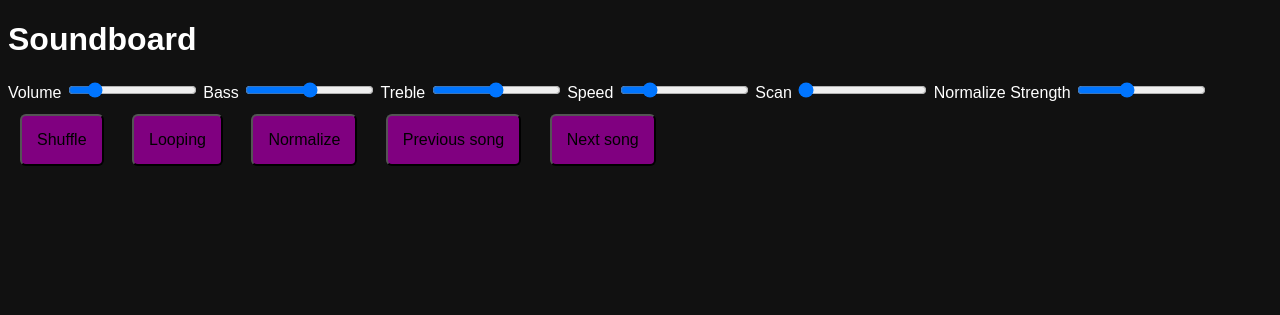
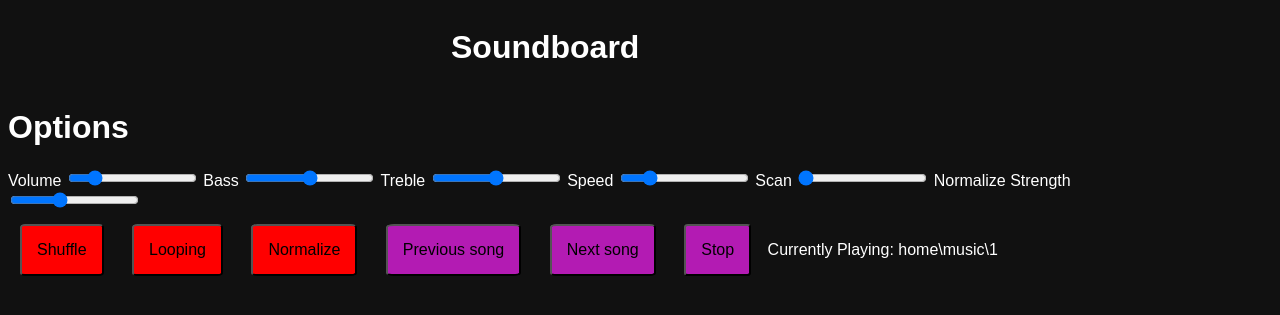
Before and after one commit to Logan-Garcia-inc/sound-board, a Flask app: template templates/index.html in a window 1280 px wide. Shown: the top 315 px of the page. Run offline with Flask 3, Linux system fonts and the light colour scheme; the template is opened without the code that fills it, so the values that code supplies are empty; parts of the project's set-up code (start-up, migrations or seed data) failed here and were passed over.

Commit message:
modified:   .vscode/launch.json modified:   soundboard.py modified:   templates/index.html

```diff
--- a/soundboard.py
+++ b/soundboard.py
@@ -56,7 +56,7 @@
 history=[]
 historyPosition=-1
 target_dBFS=-25.0
-normalize_audio=True
+normalize_audio=False
 state_lock = threading.Lock()
 
 # --- WAV File ---
@@ -254,7 +254,7 @@
     stream.close()
     wf.close()
 
-def on_slider_change(val):
+def on_slider_change(frame):
     global current_frame, user_seeking,WAV_FILE
     if WAV_FILE:
         temp=WAV_FILE
@@ -263,7 +263,7 @@
             temp = fast_speed_change(temp, speed)
         wf = wave.open(temp, 'rb')
         total_frames = wf.getnframes()
-        new_pos = int(float(val) / 100 * total_frames)
+        new_pos = int(float(frame) / 100 * total_frames)
         current_frame = new_pos
         wf.close()
 
@@ -302,15 +302,13 @@
             selected_device_index = idx
             break
 
-def on_speed(val):
-    global skip_loop,speed
-    val=float(val)
-    if abs(val - 1.0) <= 0.02:
-        val = 1.0
+def on_speed(speed_val):
+    global skip_loop, speed
+    speed_val=float(speed_val)
+    if abs(speed_val - 1.0) <= 0.02:
+        speed_val = 1.0
         speed_slider.set(1.0)
-
-    speed = val
-
+    speed = speed_val
     if running:
         skip_loop = True
         on_play(restart=False)
@@ -420,7 +418,7 @@
     on_play(restart=True)
     return("OK")
 
-@app.route("/stop")
+@app.route("/stop", methods=["POST"])
 def on_web_stop():
     global running
     running=False
@@ -454,21 +452,20 @@
     return jsonify(success=True)
 
 @app.route("/set_speed", methods=["POST"])
-def set_speed():
+def web_set_speed():
     global speed
     data = request.json
     speedVal = float(data["value"])
     with state_lock:
-        speed = speedVal
+        on_speed(speedVal)
     return jsonify(success=True)
 
 @app.route("/set_scan", methods=["POST"])
 def set_scan():
-    global current_frame
     data = request.json
     scan = float(data["value"])
     with state_lock:
-        current_frame = scan
+        on_slider_change(scan)
     return jsonify(success=True)
 
 @app.route("/set_normalize_val", methods=["POST"])
@@ -480,47 +477,45 @@
         target_dBFS = normalize
     return jsonify(success=True)
 
-@app.route("/set_shuffle", methods=["POST"])
+@app.route("/shuffle", methods=["POST"])
 def web_shuffle():
     global shuffle
     data = request.json
     with state_lock:
-        shuffle = not shuffle
         toggle(shuffleBtn, "shuffle")
     return "OK"
 
-@app.route("/set_loop", methods=["POST"])
+@app.route("/loop", methods=["POST"])
 def web_loop():
     global looping
     data = request.json
     with state_lock:
-        looping = not looping
         toggle(loopBtn, "looping")
     return "OK"
 
-@app.route("/set_normalize", methods=["POST"])
+@app.route("/normalize", methods=["POST"])
 def web_normalize():
     global normalize_audio
     data = request.json
     with state_lock:
-        normalize_audio = not normalize_audio
         toggle(normalizeBtn, "normalize")
     return "OK"
 
-@app.route("/next_song", methods=["POST"])
+@app.route("/next", methods=["POST"])
 def next():
     next_song()
     return "OK"
 
-@app.route("/last_song", methods=["POST"])
+@app.route("/last", methods=["POST"])
 def previous():
     last_song()
     return "OK"
 
 @app.route("/state")
 def get_state():
-    global volume, bass_gain, treble_gain, speed, shuffle, looping, target_dBFS, normalize_audio, current_frame
+    global volume, bass_gain, treble_gain, speed, shuffle, looping, target_dBFS, normalize_audio, current_frame,WAV_FILE
     with state_lock:
+        print(WAV_FILE)
         state = {
             "volume": volume,
             "bass_gain": bass_gain,
@@ -529,8 +524,10 @@
             "shuffle": shuffle,
             "looping": looping,
             "normalize_strength": target_dBFS,
-            "normalize_audio": normalize_audio,
+            "normalize": normalize_audio,
             "current_frame": current_frame,
+
+            "currently_playing": os.path.basename(WAV_FILE).split(".")[0]
         }
         return jsonify(state)
 
@@ -610,7 +607,7 @@
 loopBtn = tk.Button(button_row, text="Loop", bg="red", command=lambda: toggle(loopBtn, "looping"))
 loopBtn.pack(pady=10,side="left", padx=5)
 
-normalizeBtn = tk.Button(button_row, bg="green",text="Normalize", command=lambda: toggle(normalizeBtn, "normalize"))
+normalizeBtn = tk.Button(button_row, bg="green" if normalize_audio else "red",text="Normalize", command=lambda: toggle(normalizeBtn, "normalize"))
 normalizeBtn.pack(pady=7,side="left", padx=5)
 
 
--- a/templates/index.html
+++ b/templates/index.html
@@ -3,67 +3,72 @@
 <head>
     <title>LAN Soundboard</title>
     <style>
-        body { font-family: sans-serif; background: #111; color: #fff; }
+        body { font-family: sans-serif;
+            background: #111;
+            color: #fff;
+         }
         button {
             margin: 12px;
             padding: 15px;
             font-size: 16px;
             cursor: pointer;
-            background-color: purple;
-            border-radius: 6px;
+            background-color: #b31bb3;
+            border-radius: 6%;
         }
         .sounds {
+            justify-content: center;
             display: flex;
             flex-wrap: wrap;
-            width: clamp(300px, 30%, 600px);
+            width: clamp(300px, 85%, 100%);
         }
     </style>
 </head>
 <body>
 
-    <h1>Soundboard</h1>
-    <div class ="sounds"></div>
+
+    <div class ="sounds">
+        <h1>Soundboard</h1><br
     {% for sound in sounds %}
         <button onclick="play('{{ sound }}')">{{ sound }}</button>
     {% endfor %}
     </div>
 
 <div class="sliderContainer">
-<a>Volume</a> <input class="slider, volSlider" step="0.01" type="range" min="0.00" max="3.00" value="1" oninput="set_state('volume',this.value)">
-<a>Bass</a> <input class="slider, bassSlider" step="0.01" type="range" min="-15" max="15" value="0" oninput="set_state('bass',this.value)">
-<a>Treble</a> <input class="slider, trebleSlider" step="0.01" type="range" min="-12" max="12" value="0" oninput="set_state('treble',this.value)">
-<a>Speed</a> <input class="slider, speedSlider" step="0.01" type="range" min="0.50" max="3" value="1" oninput="set_state('speed',this.value)">
-<a,this.value>Scan</a> <input class="slider, scanSlider" step="0.01" type="range" min="0" max="100" value="0" oninput="set_state('scan',this.value)">
-<a>Normalize Strength</a> <input class="slider, normalizeSlider" step="0.01" type="range" min="-40" max="0" value="50" oninput="set_state('normalize_val',this.value)">
-<button class="optionbtn, shuffle" onclick="set_state('shuffle')">Shuffle</button>
-<button class="optionbtn, looping" onclick="set_state('loop')">Looping</button>
-<button class="optionbtn, normalize" onclick="set_state('normalize')">Normalize</button>
-<button class="optionbtn, previous" onclick="set_state('previous')">Previous song</button>
-<button class="optionbtn, next" onclick="set_state('next')">Next song</button>
+<h1>   Options</h1>
+<a>Volume</a> <input class="slider volSlider" step="0.01" type="range" min="0.00" max="3.00" value="1" oninput="set_state('set_volume',this.value)">
+<a>Bass</a> <input class="slider bassSlider" step="0.01" type="range" min="-15" max="15" value="0" oninput="set_state('set_bass',this.value)">
+<a>Treble</a> <input class="slider trebleSlider" step="0.01" type="range" min="-12" max="12" value="0" oninput="set_state('set_treble',this.value)">
+<a>Speed</a> <input class="slider speedSlider" step="0.01" type="range" min="0.50" max="3" value="1" oninput="set_state('set_speed',this.value)">
+<a,this.value>Scan</a> <input class="slider scanSlider" step="0.01" type="range" min="0" max="100" value="0" oninput="set_state('set_scan',this.value)">
+<a>Normalize Strength</a> <input class="slider normalizeSlider" step="0.01" type="range" min="-40" max="0" value="50" oninput="set_state('set_normalize_val',this.value)">
+<br>
+<button class="optionbtn shuffle" onclick="set_state('shuffle')">Shuffle</button>
+<button class="optionbtn looping" onclick="set_state('loop')">Looping</button>
+<button class="optionbtn normalize" onclick="set_state('normalize')">Normalize</button>
+<button class="optionbtn previous" onclick="set_state('previous')">Previous song</button>
+<button class="optionbtn next" onclick="set_state('next')">Next song</button>
+<button class="optionbtn stop" onclick="set_state('stop')">Stop</button>
+<a>   Currently Playing: <span id="currentPlaying">None</span></a>
 </div>
 </body>
 
-<script>
-    tempSliders = document.querySelectorAll("input");
-    console.log(tempSliders);
+<script defer>
+    tempSliders = document.querySelectorAll(".slider");
     sliders=[];
     for (let i=0; i<tempSliders.length; i++) {
-        console.log(tempSliders[i].classList[1]);
+        //console.log(tempSliders[i].classList[1]);
         sliders[tempSliders[i].classList[1]]=tempSliders[i];
 }
-    console.log(sliders)
+    //console.log(sliders)
 
-    tempBtns = document.querySelectorAll("input");
-    console.log(tempBtns);
-    optionBtns=[];
-    for (let i=0; i<tempBtns.length; i++) {
-        console.log(tempBtns[i].classList[1]);
-        sliders[tempBtns[i].classList[1]]=tempBtns[i];
-}
-    console.log(optionBtns)
+    tempBtns = document.querySelectorAll(".optionbtn");
+    optionBtns={};
+    tempBtns.forEach(element => {
+        optionBtns[element.classList[1]]=element;
+    })
 
 function set_state(val,state) {
-    fetch(`/set_${val}`, {
+    fetch(`/${val}`, {
         method: "POST",
         headers: {"Content-Type": "application/json"},
         body: JSON.stringify({ value: state })
@@ -83,11 +88,12 @@
             sliders["speedSlider"].value=s.speed;
             sliders["scanSlider"].value=s.current_frame;
             sliders["normalizeSlider"].value=s.normalize_strength;
-            for (let i=0;i<optionBtns.length;i++) {
-                optionBtns[i].style.backgroundColor = s[optionBtns[i].classList[1]] ? "green" : "red";
-            }
-        });
-}, 250);
+            optionBtns["shuffle"].style.backgroundColor = s.shuffle ? "green" : "red";
+            optionBtns["looping"].style.backgroundColor = s.looping ? "green" : "red";
+            optionBtns["normalize"].style.backgroundColor = s.normalize ? "green" : "red";
+            document.getElementById("currentPlaying").innerText = s.currently_playing ? s.currently_playing : "None";
 
+}, 350);
+})
     </script>
 </html>
```
